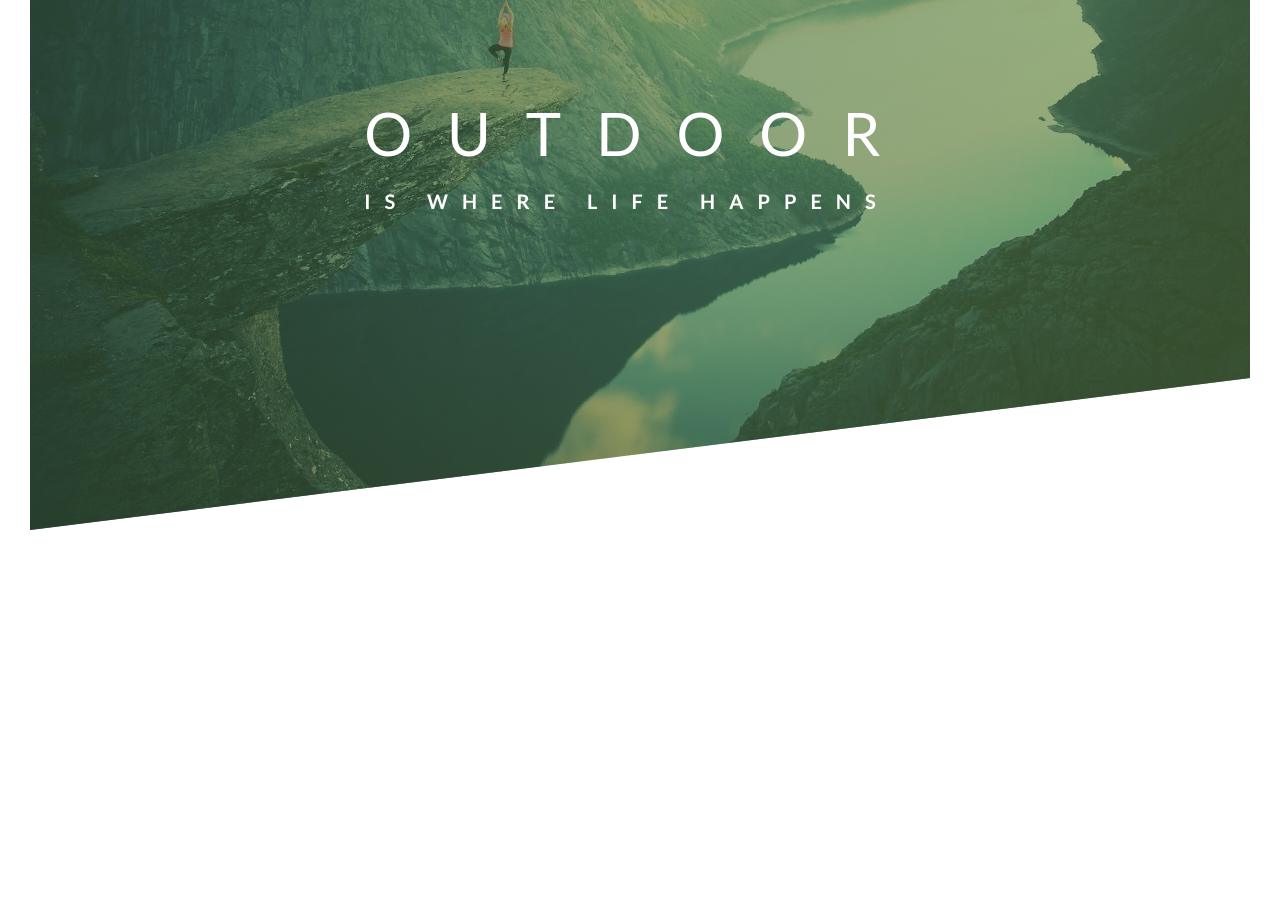
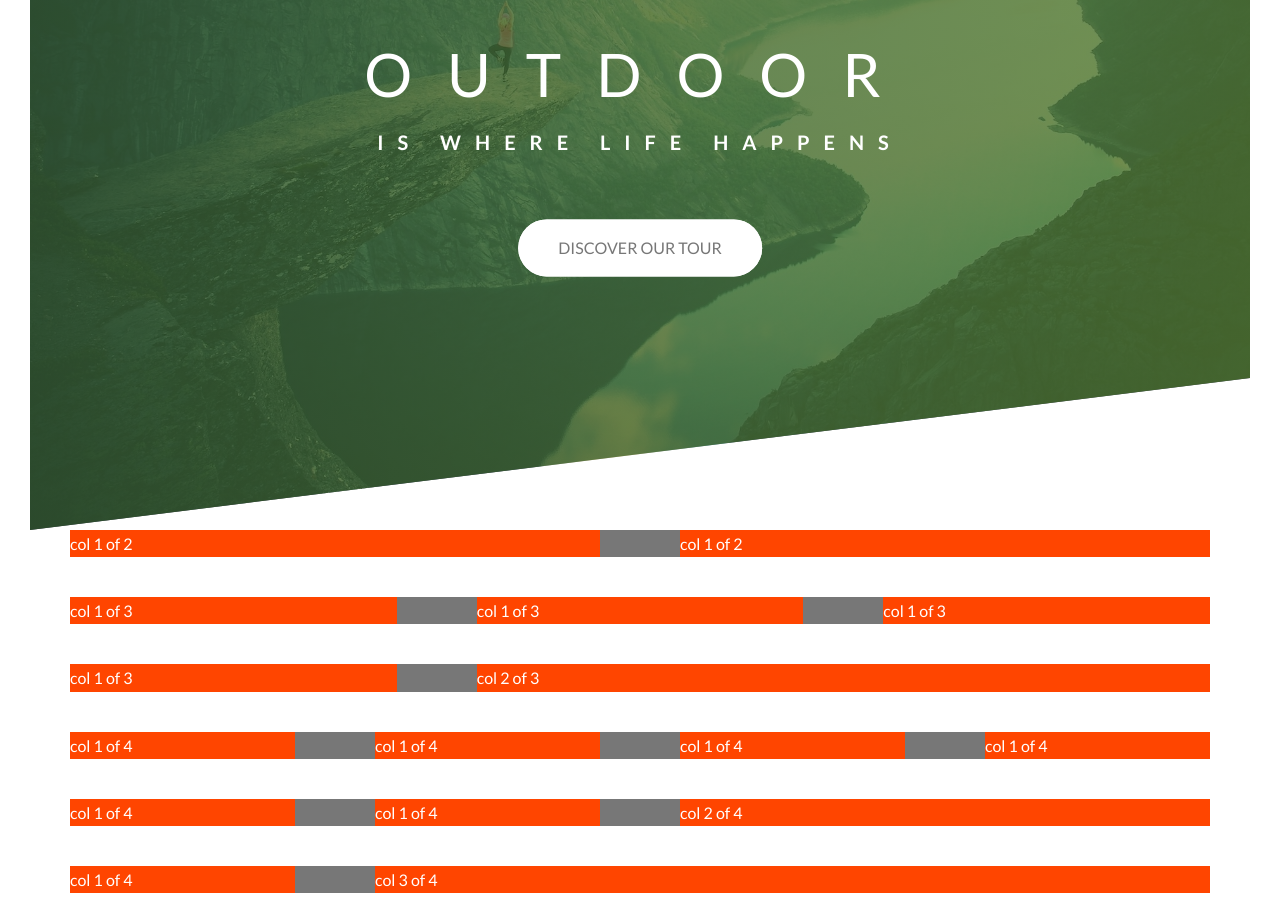
Before and after one commit to S-Abdullahi/natour, a website: page index.html in a window 1280 px wide. Shown: the part 260-1183 px from the top of the page. Before the commit the page ends 820 px from the top, so only its background shows below. Drawn offline with Linux system fonts and the light colour scheme.

Commit message:
advance css commit

```diff
--- a/index.html
+++ b/index.html
@@ -16,18 +16,89 @@
 </head>
 <body>
 
-    <header>
-        <div class="header-logo">
-            <img src="img/logo-white.png" class="logo" alt="logo">
+    <header class="header">
+        <div class="header__logo-box">
+            <img src="img/logo-white.png" class="header__logo" alt="logo">
         </div>
 
-        <div class="text-box">
+        <div class="header__text-box">
             <h2 class="header-primary">
-                <span class="header-primary-main">outdoor</span>
-                <span class="header-primary-sub">is where life happens</span>
+                <span class="header-primary--main">outdoor</span>
+                <span class="header-primary--sub">is where life happens</span>
             </h2>
+
+            <a href="#" class="btn btn--white btn--animated">discover our tour</a>
         </div>
     </header>
 
+    <div>
+        <div class="row">
+            <div class="col-1-of-2">
+                col 1 of 2
+            </div>
+            <div class="col-1-of-2">
+                col 1 of 2
+            </div>
+        </div>
+
+        <div class="row">
+            <div class="col-1-of-3">
+                col 1 of 3
+            </div>
+            <div class="col-1-of-3">
+                col 1 of 3
+            </div>
+            <div class="col-1-of-3">
+                col 1 of 3
+            </div>
+        </div>
+
+        <div class="row">
+            <div class="col-1-of-3">
+                col 1 of 3
+            </div>
+            <div class="col-2-of-3">
+                col 2 of 3
+            </div>
+        </div>
+
+        <div class="row">
+            <div class="col-1-of-4">
+                col 1 of 4
+            </div>
+            <div class="col-1-of-4">
+                col 1 of 4
+            </div>
+            <div class="col-1-of-4">
+                col 1 of 4
+            </div>
+            <div class="col-1-of-4">
+                col 1 of 4
+            </div>
+        </div>
+
+        <div class="row">
+            <div class="col-1-of-4">
+                col 1 of 4
+            </div>
+            <div class="col-1-of-4">
+                col 1 of 4
+            </div>
+            <div class="col-2-of-4">
+                col 2 of 4
+            </div>
+        </div>
+
+        <div class="row">
+            <div class="col-1-of-4">
+                col 1 of 4
+            </div>
+            <div class="col-3-of-4">
+                col 3 of 4
+            </div>
+
+        </div>
+    </div>
+
 </body>
 </html>
--- /dev/null
+++ b/sass/abstract/_mixins.scss
@@ -0,0 +1,7 @@
+@mixin  clearfix {
+    &::after{
+        content: '';
+        display: table;
+        clear: both;
+    }
+}
--- /dev/null
+++ b/sass/abstract/_variables.scss
@@ -0,0 +1,11 @@
+$color-deep : #31572c;
+$color-medium : #4f772d;
+$color-light : #90a955;
+
+$color-white : #fff;
+$color-gray-dark : #777;
+
+//GRID
+$grid-width : 114rem;
+$gutter-horizontal : 8rem;
+$gutter-vertical : 4rem;
--- /dev/null
+++ b/sass/base/_animations.scss
@@ -0,0 +1,46 @@
+
+
+@keyframes moveInLeft{
+    0%{
+        opacity: 0;
+        transform: translateX(-10rem);
+    }
+
+    80%{
+        transform: translateX(1rem);
+    }
+
+    100%{
+        opacity: 1;
+        transform: translate(0);
+    }
+}
+
+@keyframes moveInRight{
+    0%{
+        opacity: 0;
+        transform: translateX(10rem);
+    }
+
+    80%{
+        transform: translateX(-1rem);
+    }
+
+    100%{
+        opacity: 1;
+        transform: translate(0);
+    }
+}
+
+@keyframes moveInBottom{
+    0%{
+        opacity: 0;
+        transform: translateY(3rem);
+    }
+
+
+    100%{
+        opacity: 1;
+        transform: translate(0);
+    }
+}
--- /dev/null
+++ b/sass/base/_base.scss
@@ -0,0 +1,18 @@
+*{
+    margin: 0;
+    padding: 0;
+    box-sizing: border-box;
+}
+
+html{
+    font-size: 10px;
+}
+
+body{
+    font-family: 'Lato', sans-serif;
+    font-weight: 400;
+    font-size: 1.6rem;
+    color: $color-white;
+    line-height: 1.7;
+    padding: 3rem;
+}
--- /dev/null
+++ b/sass/base/_typography.scss
@@ -0,0 +1,26 @@
+
+.header-primary{
+    text-transform: uppercase;
+    backface-visibility: hidden;
+
+    &--main{
+        display: block;
+        font-size: 6rem;
+        letter-spacing: 3.5rem;
+        font-weight: 400;
+        animation-name: moveInLeft;
+        animation-duration: 1s;
+        animation-timing-function: ease-out;
+    }
+
+    &--sub{
+        display: block;
+        font-size: 2rem;
+        font-weight: 700;
+        letter-spacing: 1.4rem;
+        animation-name: moveInRight;
+        animation-duration: 1s;
+        animation-timing-function: ease-out;
+        margin-bottom: 6rem;
+    }
+}
--- /dev/null
+++ b/sass/component/_button.scss
@@ -0,0 +1,55 @@
+.btn{
+
+    &:link, &:visited{
+        text-transform: uppercase;
+        text-decoration: none;
+        padding: 1.5rem 4rem;
+        display: inline-block;
+        border-radius: 20rem;
+        transition: all 0.2s;
+        position: relative;
+    }
+
+    &:hover{
+        transform: translateY(-0.3rem);
+        box-shadow: 0 1rem 2rem rgba(0,0,0,0.2);
+
+        &::after{
+            transform: scaleX(1.4) scaleY(1.6);
+            opacity: 0;
+        }
+    }
+
+    &:active{
+        transform: translateY(-0.1rem);
+        box-shadow: 0 0.5rem 1rem rgba(0,0,0,0.2);
+
+    }
+
+    &--white{
+        background-color:$color-white;
+        color: $color-gray-dark;
+
+        &::after{
+            background-color: $color-white;
+        }
+    }
+
+    &::after{
+        content: '';
+        display: inline-block;
+        height: 100%;
+        width: 100%;
+        position: absolute;
+        top: 0;
+        left: 0;
+        border-radius: 20rem;
+        z-index: -1;
+        transition: all 0.4s;
+    }
+
+
+    &--animated{
+    animation: moveInBottom  0.5s ease-out 0.75s backwards;
+    }
+}
--- /dev/null
+++ b/sass/layout/_grid.scss
@@ -0,0 +1,45 @@
+.row{
+    max-width: 114rem;
+    background-color: $color-gray-dark;
+    margin: 0 auto;
+
+    &:not(:last-child){
+        margin-bottom: $gutter-vertical;
+    }
+
+
+    @include clearfix;
+
+    [class^='col-']{
+        float: left;
+        background-color: orangered;
+
+        &:not(:last-child){
+            margin-right:$gutter-horizontal;
+        }
+    }
+
+    .col-1-of-2{
+        width: calc((100% - #{$gutter-horizontal})/2);
+    }
+
+    .col-1-of-3{
+        width: calc((100% - 2*#{$gutter-horizontal})/3);
+    }
+
+    .col-1-of-4{
+        width: calc((100% - 3*#{$gutter-horizontal})/4);
+    }
+
+    .col-2-of-3{
+        width: calc(2*((100% - 2*#{$gutter-horizontal})/3) + #{$gutter-horizontal});
+    }
+
+    .col-2-of-4{
+        width: calc(2*((100% - 3*#{$gutter-horizontal})/4) + #{$gutter-horizontal});
+    }
+
+    .col-3-of-4 {
+        width: calc(3*((100% - 3*#{$gutter-horizontal})/4) + 2*#{$gutter-horizontal});
+    }
+}
--- /dev/null
+++ b/sass/layout/_header.scss
@@ -0,0 +1,28 @@
+.header{
+    background-image: linear-gradient(to right, rgba($color-deep, 0.8), rgba($color-medium, 0.8)), url('../img/hero.jpg');
+    background-size: cover;
+    background-position: top;
+    height: 95vh;
+    clip-path: polygon(0 0, 100% 0, 100% 80%, 0 100%);
+    position: relative;
+
+    &__logo-box{
+        position: absolute;
+        top: 4rem;
+        left: 4rem;
+    }
+
+    &__logo{
+        height: 3.2rem;
+    }
+
+    &__text-box{
+        position: absolute;
+        top: 50%;
+        left: 50%;
+        transform: translate(-50%, -50%);
+        text-align: center;
+
+    }
+
+}
--- /dev/null
+++ b/sass/main.scss
@@ -0,0 +1,11 @@
+@import "abstract/variables";
+@import "abstract/mixins";
+
+@import "base/animations";
+@import "base/base";
+@import "base/typography";
+
+@import "component/button";
+
+@import "layout/header";
+@import "layout/grid";
```
Also changed, not shown: package.json (added, +22 -0 lines), sass/abstract/_function.scss (added), sass/base/_utilities.scss (added), sass/pages/_home.scss (added), style/style.css, 1 other file.
